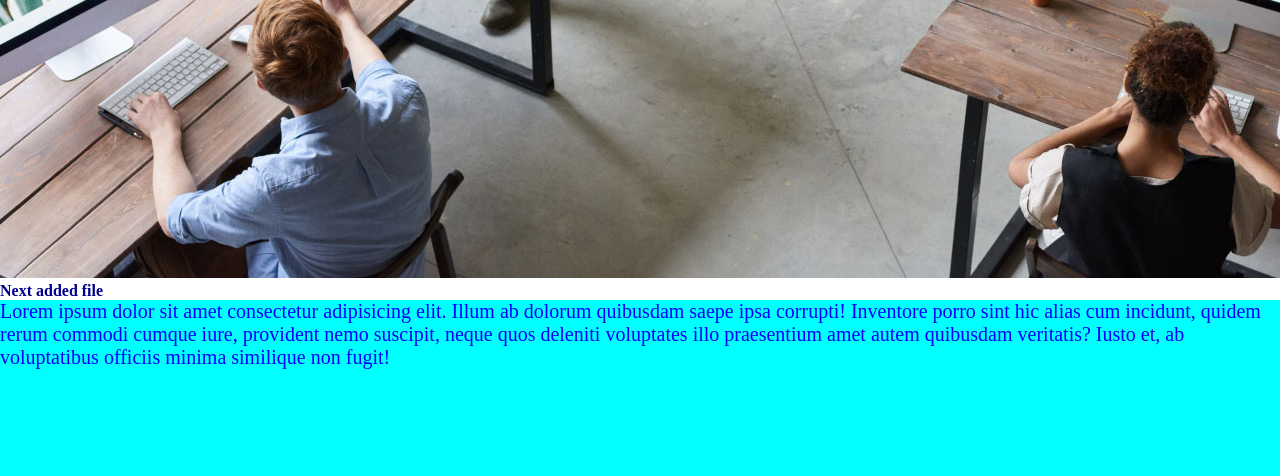
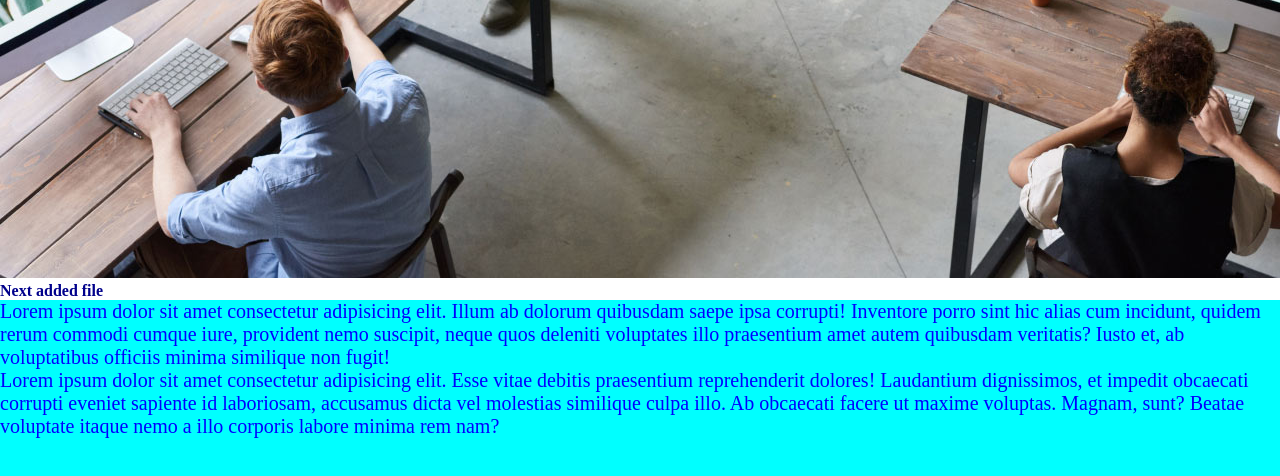
Before and after one commit to Ashrafullislam/Github, a plain HTML site: page index.html in a window 1280 px wide. Shown: the part 907-1383 px from the top of the page. Drawn offline with Linux system fonts and the light colour scheme.

Commit message:
new paraghraph

```diff
--- a/index.html
+++ b/index.html
@@ -26,6 +26,8 @@
     <div class="container">
         <div class="paragraph">
             <p>Lorem ipsum dolor sit amet consectetur adipisicing elit. Illum ab dolorum quibusdam saepe ipsa corrupti! Inventore porro sint hic alias cum incidunt, quidem rerum commodi cumque iure, provident nemo suscipit, neque quos deleniti voluptates illo praesentium amet autem quibusdam veritatis? Iusto et, ab voluptatibus officiis minima similique non fugit!</p>
+            <p>Lorem ipsum dolor sit amet consectetur adipisicing elit. Esse vitae debitis praesentium reprehenderit dolores! Laudantium dignissimos, et impedit obcaecati corrupti eveniet sapiente id laboriosam, accusamus dicta vel molestias similique culpa illo. Ab obcaecati facere ut maxime voluptas. Magnam, sunt? Beatae voluptate itaque nemo a illo corporis labore minima rem nam?
+            </p>
         </div>
     </div>
 
```
